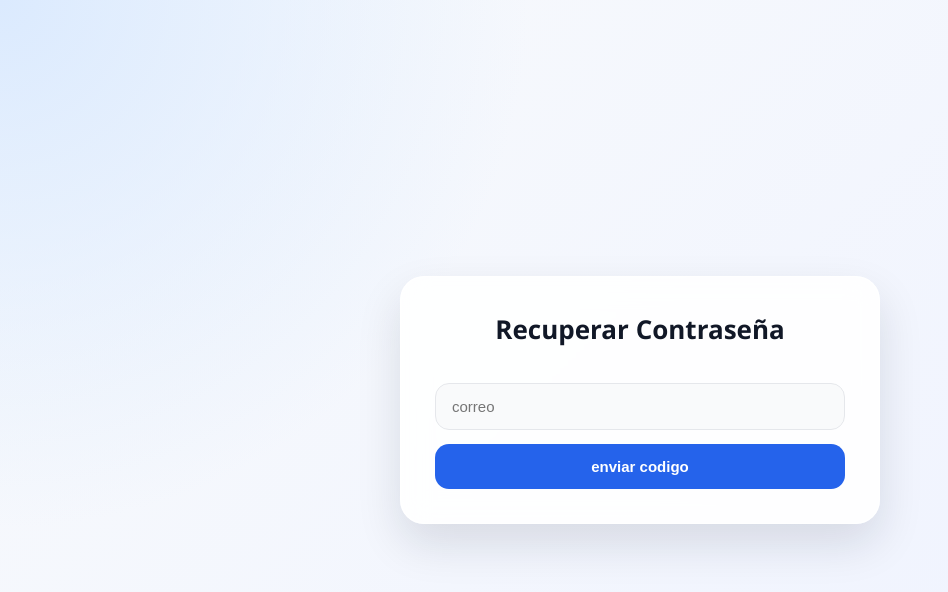
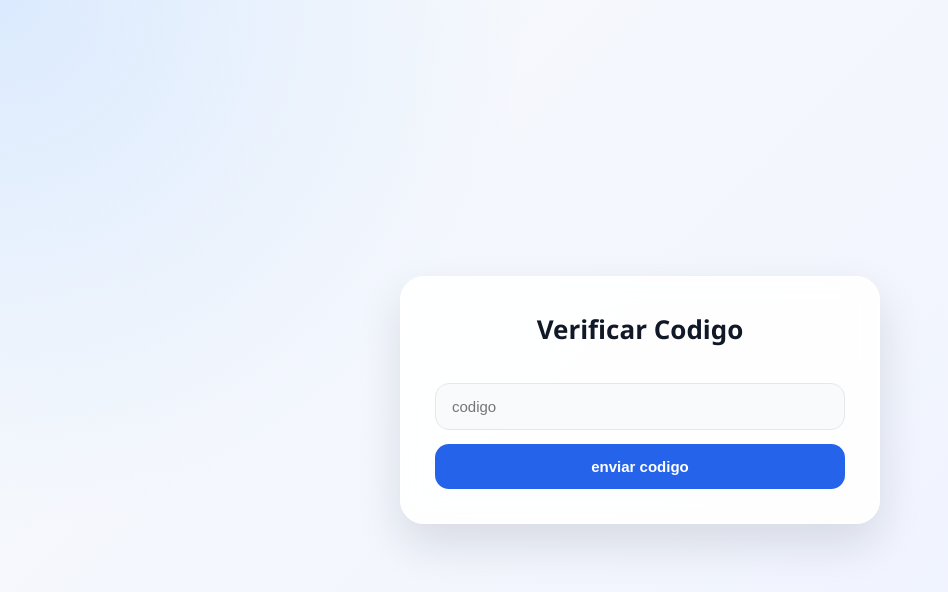
Before and after one commit to Josh1xs/EvaluacionFrontend, a React (Vite) app in the folder EvaluacionFrontend/: page /password-code in a window 1280 px wide. Shown: the top 592 px of the page, without its empty margins (0-948 px from the left). Built offline with nearby package versions, Linux system fonts and the light colour scheme.

Commit message:
fix: arreglo de codigo de autenticacion

```diff
--- a/EvaluacionFrontend/src/App.jsx
+++ b/EvaluacionFrontend/src/App.jsx
@@ -18,7 +18,7 @@ function App() {
           <Route   path = "/register"  element = {<Registro/>}/>
           <Route   path = "/recovery"  element = {<RecuperarContraseña/>}/>
           <Route   path = "/password-code"  element = {<Codigo/>}/>
-          <Route   path = "/password-confirm"  element = {<Contraseña/>}/>
+          <Route   path = "/new-password"  element = {<Contraseña/>}/>
           <Route   path = "/dashboard"  element = {<Dashbaord/>}/>
          </Routes>
 
--- a/EvaluacionFrontend/src/pages/Codigo.jsx
+++ b/EvaluacionFrontend/src/pages/Codigo.jsx
@@ -11,21 +11,21 @@ import {
 
 
 
-function RecuperarContraseña (){
+function Codigo (){
 
     const navigate = useNavigate();
 
-    const [email, setEmail] = useState("")
+    const [code, setCode] = useState("")
 
-    const handleRecovery = (e) => {
+    const verifyCode = (e) => {
 
         e.preventDefault();
 
-        if( email === "admin@gmail.com"){
+        if( code === "12345"){
 
-            alert("Se envio el codigo a tu correo")
+            alert("Codigo correcto")
 
-            navigate("/password-code")
+            navigate("/new-password")
 
         }
 
@@ -41,9 +41,9 @@ function RecuperarContraseña (){
 
         <Card>
 
-        <form onSubmit={handleRecovery}><h2>Recuperar Contraseña</h2>
+        <form onSubmit={verifyCode}><h2>Verificar Codigo</h2>
 
-        <Input   type= "email" placeholder= "correo" value={email}   onChange={(e) => setEmail (e.target.value)} />
+        <Input   type= "text" placeholder= "codigo" value={code}   onChange={(e) => setCode (e.target.value)} />
 
         <Button   type= "submit" text= "enviar codigo">
 
@@ -58,4 +58,4 @@ function RecuperarContraseña (){
 }
 
 
-export default RecuperarContraseña;
+export default Codigo;
--- a/EvaluacionFrontend/src/pages/Contraseña.jsx
+++ b/EvaluacionFrontend/src/pages/Contraseña.jsx
@@ -41,7 +41,7 @@ function NuevaContraseña () {
         "Contraseña actualizada correctamente"
     )
 
-    navigate("/")
+    navigate("/login")
 
 
 
```
